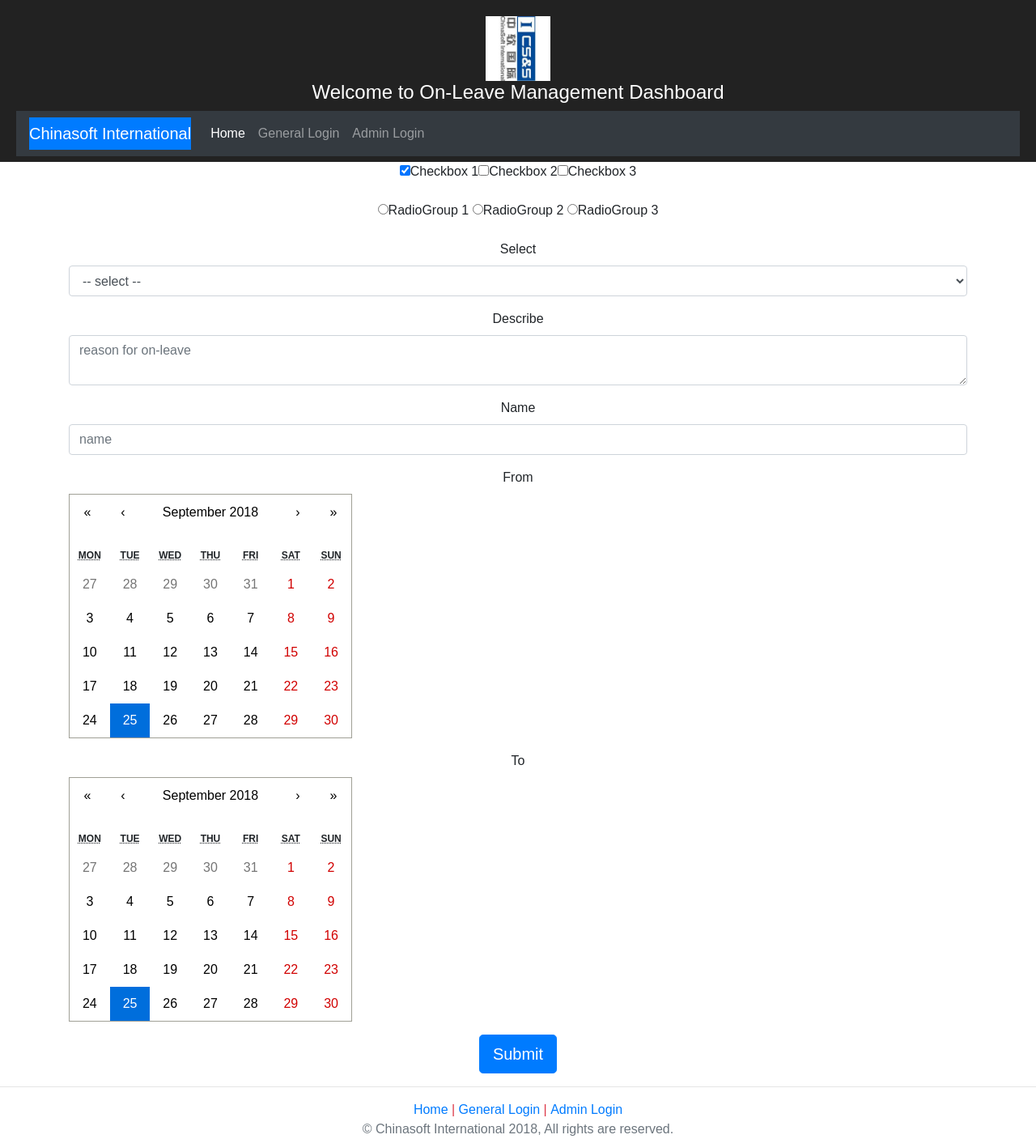
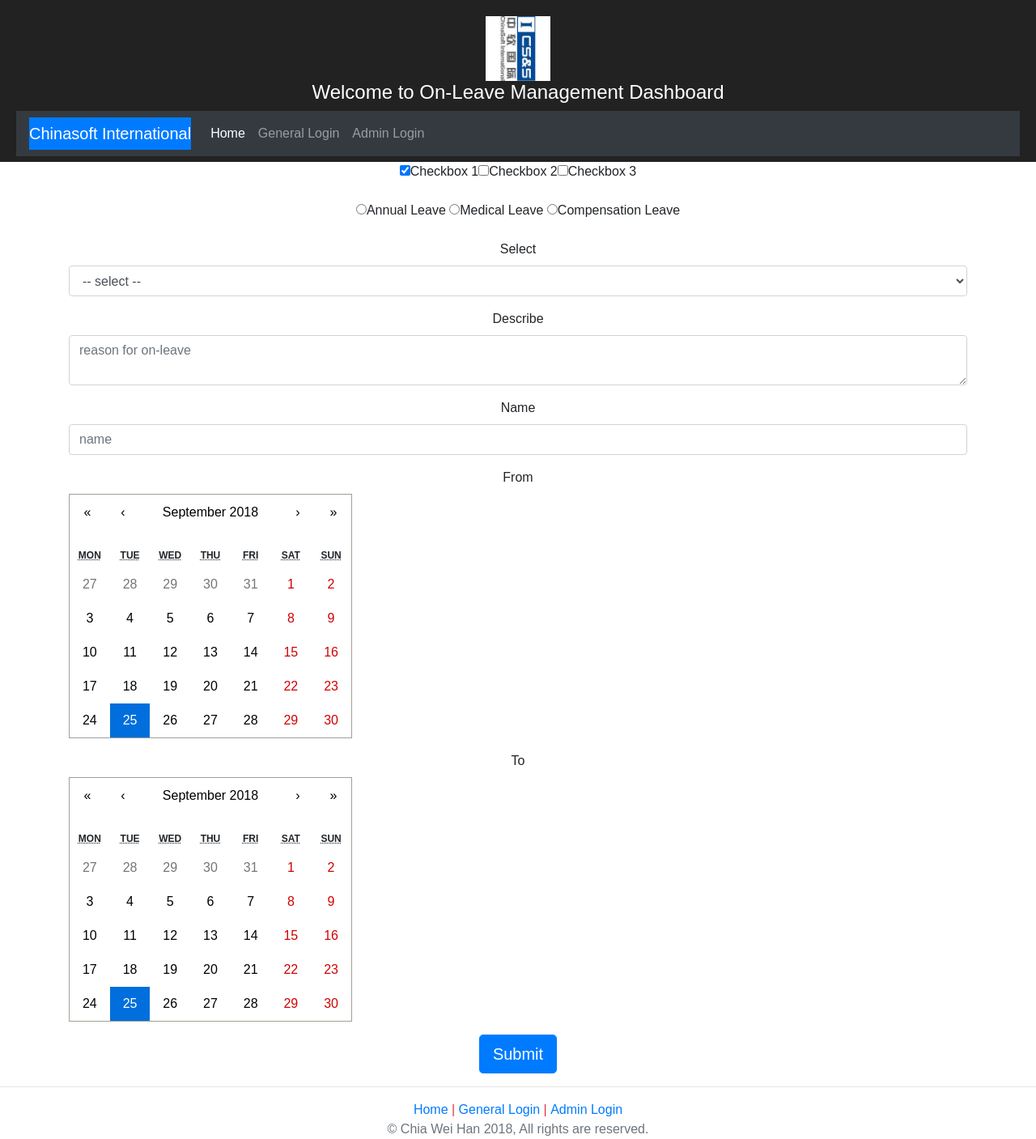
Before and after one commit to cweihan92/LeaveAssignment, a React (Create React App) app: page /request in a window 1280 px wide. Shown: the whole page at 81% size. Built offline with nearby package versions, Linux system fonts and the light colour scheme.

Commit message:
Step7: 1815 180927

```diff
--- a/src/components/Footer.js
+++ b/src/components/Footer.js
@@ -9,7 +9,7 @@ const Footer = () => (
                 <Link to="/generallogin">General Login</Link>&nbsp;|&nbsp;
                 <Link to="/adminlogin">Admin Login</Link>
             </div>
-            <div className="text-muted text-center">© Chinasoft International 2018, All rights are reserved.</div>
+            <div className="text-muted text-center">© Chia Wei Han 2018, All rights are reserved.</div>
         </div>
     </div>
 )
--- a/src/components/Home.js
+++ b/src/components/Home.js
@@ -33,7 +33,7 @@ class Home extends Component {
                         bsSize="large" block
                         onClick={this.handleClick}
                 >
-                    On-Leave Login (Request)
+                    On Leave Login (Request)
                 </Button>
                 <i className="fa fa-user-plus" style={{fontSize: 48, color: "green", marginTop:100}}></i>
                 <Button
--- a/src/step6/RequestForm.js
+++ b/src/step6/RequestForm.js
@@ -43,13 +43,13 @@ class RequestForm extends Component {
 
                     <FormGroup controlId="radio">
                         <Radio name="radioGroup" inline>
-                            RadioGroup 1
+                            Annual Leave
                         </Radio>{' '}
                         <Radio name="radioGroup" inline>
-                            RadioGroup 2
+                            Medical Leave
                         </Radio>{' '}
                         <Radio name="radioGroup" inline>
-                            RadioGroup 3
+                            Compensation Leave
                         </Radio>
                     </FormGroup>
 
@@ -72,7 +72,7 @@ class RequestForm extends Component {
                         <ControlLabel>Name</ControlLabel>
                         <FormControl
                             type="text"
-                            value={this.state.name}
+                            // value={this.state.name}
                             placeholder="name"
                             onChange={this.handleChange}
                         ></FormControl>
```
